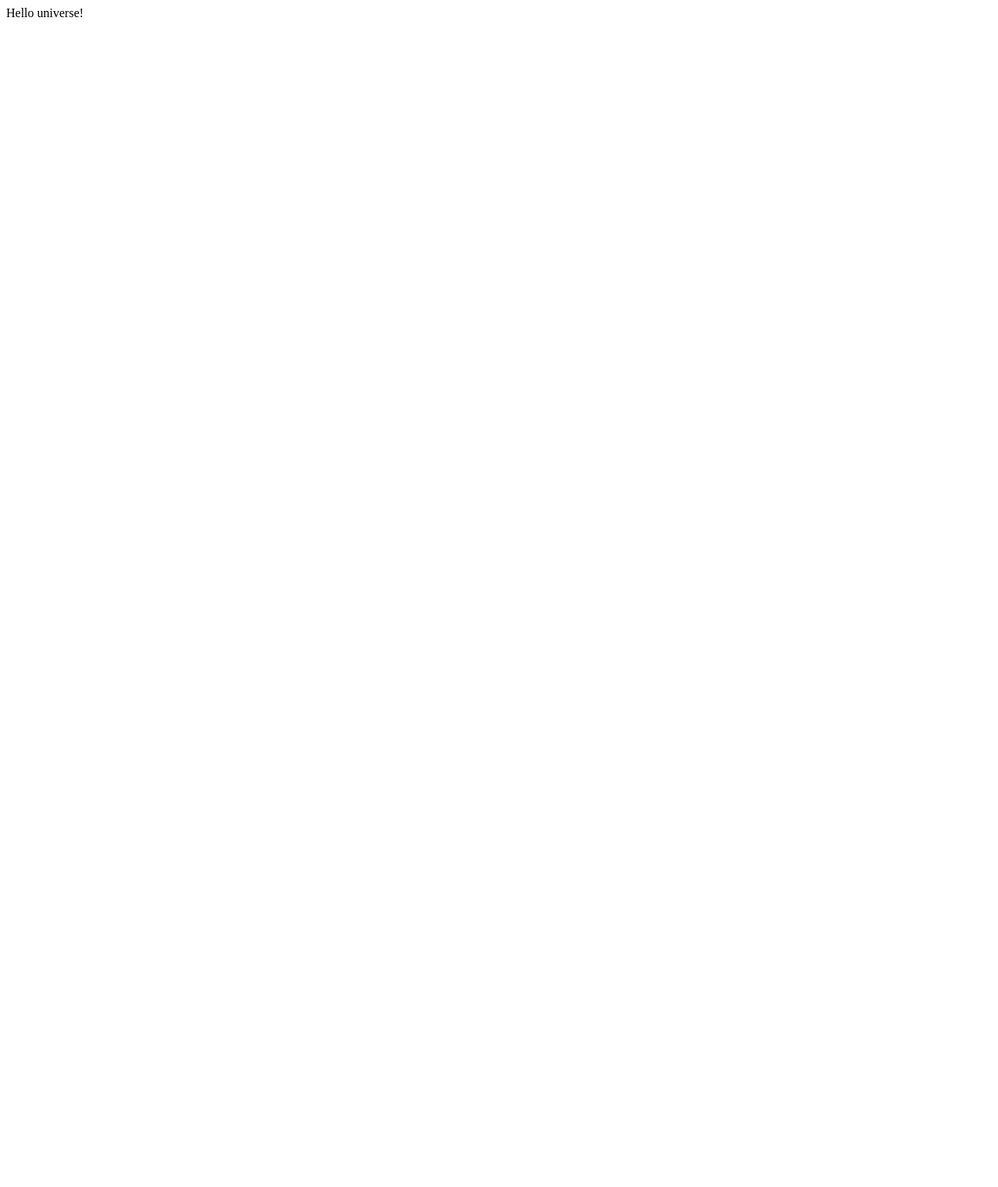
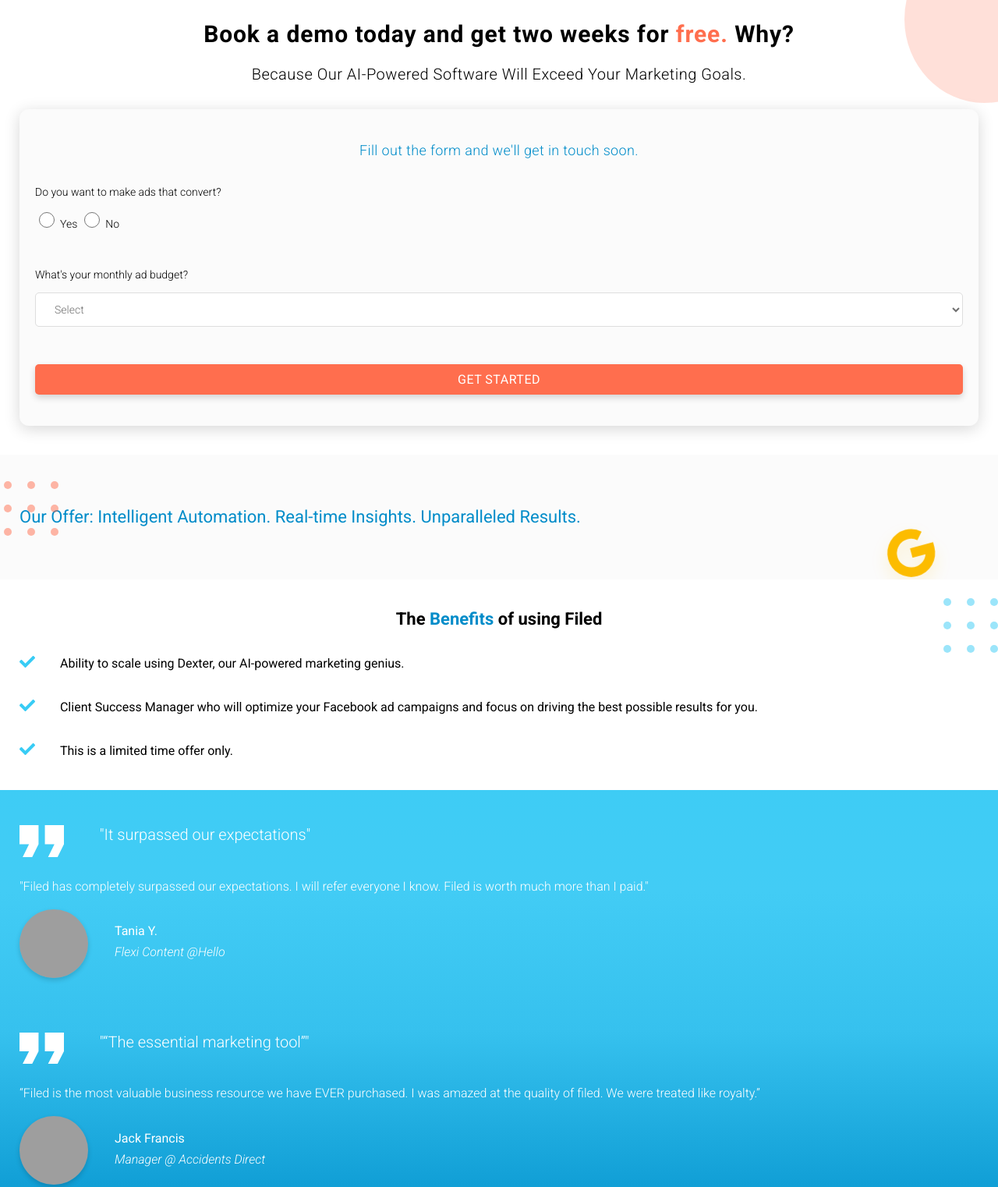
Before and after one commit to lghimfus/just-a-landing-page, a plain HTML site: page index.html in a window 1280 px wide. Shown: the top 1522 px of the page at 78% size. Before the commit the page ends 800 px from the top, so only its background shows below. Drawn offline with Linux system fonts and the light colour scheme; grey boxes are pictures that could not be loaded.

Commit message:
add content and mobile first design

```diff
--- a/index.html
+++ b/index.html
@@ -3,9 +3,182 @@
   <head>
     <meta charset="UTF-8" />
     <meta name="viewport" content="width=device-width, initial-scale=1.0" />
+    <link rel="stylesheet" href="style.css" />
     <title>Just a landing page</title>
   </head>
   <body>
-    <div>Hello universe!</div>
+    <div class="wrapper">
+      <!--  -->
+      <section class="book">
+        <div class="ic-semi-circle"></div>
+
+        <div class="section top-container intro">
+          <h1>
+            Book a demo today and get two weeks for <span>free.</span> Why?
+          </h1>
+          <p>
+            Because Our AI-Powered Software Will Exceed Your Marketing Goals.
+          </p>
+        </div>
+        <div class="section top-container get-started">
+          <div class="ic-group"></div>
+          <div class="get-started-form">
+            <form action="/action_page.php">
+              <div class="form-header">
+                Fill out the form and we'll get in touch soon.
+              </div>
+              <p>Do you want to make ads that convert?</p>
+              <input
+                type="radio"
+                id="convertYes"
+                name="convertAnswer"
+                value="convertYes"
+              />
+              <label for="convertYes">Yes</label>
+              <input
+                type="radio"
+                id="convertNo"
+                name="convertAnswer"
+                value="convertNo"
+              />
+              <label for="convertNo">No</label>
+
+              <br />
+
+              <p>What's your monthly ad budget?</p>
+              <select name="budget" id="budget">
+                <option value="" disabled selected>Select</option>
+                <option value="100">100</option>
+                <option value="200">200</option>
+              </select>
+
+              <input type="submit" value="Get started" />
+            </form>
+          </div>
+        </div>
+      </section>
+
+      <!--  -->
+      <section class="offer">
+        <p>
+          Our Offer: Intelligent Automation. Real-time Insights. Unparalleled
+          Results.
+        </p>
+      </section>
+
+      <!--  -->
+      <section class="benefits">
+        <div class="benefits-title">
+          <div class="ic-group-blue"></div>
+          <p>The <span>Benefits</span> of using Filed</p>
+        </div>
+        <div class="benefits-features">
+          <div class="features-row">
+            <img src="img/Icon awesome-check.svg" alt="" />
+            <span>
+              Ability to scale using Dexter, our AI-powered marketing genius.
+            </span>
+          </div>
+          <div class="features-row">
+            <img src="img/Icon awesome-check.svg" alt="" />
+            <span>
+              Client Success Manager who will optimize your Facebook ad
+              campaigns and focus on driving the best possible results for you.
+            </span>
+          </div>
+          <div class="features-row">
+            <img src="img/Icon awesome-check.svg" alt="" />
+            <span>This is a limited time offer only.</span>
+          </div>
+        </div>
+      </section>
+
+      <!--  -->
+      <section class="testimonials">
+        <div class="entry">
+          <div class="entry-header">
+            <img src="img/Icon material-format-quote.svg" />
+            <span>"It surpassed our expectations"</span>
+          </div>
+          <div class="entry-body">
+            "Filed has completely surpassed our expectations. I will refer
+            everyone I know. Filed is worth much more than I paid."
+          </div>
+          <div class="entry-identity">
+            <img
+              src="https://source.unsplash.com/1600x1600?portrait"
+              alt=""
+              class="entry-pic"
+            />
+            <div class="entry-details">
+              <p class="entry-name">Tania Y.</p>
+              <p class="entry-job">Flexi Content @Hello</p>
+            </div>
+          </div>
+        </div>
+
+        <div class="entry">
+          <div class="entry-header">
+            <img src="img/Icon material-format-quote.svg" />
+            <span>"“The essential marketing tool”"</span>
+          </div>
+          <div class="entry-body">
+            “Filed is the most valuable business resource we have EVER
+            purchased. I was amazed at the quality of filed. We were treated
+            like royalty.”
+          </div>
+          <div class="entry-identity">
+            <img
+              src="https://source.unsplash.com/1600x1600?portrait"
+              alt=""
+              class="entry-pic"
+            />
+            <div class="entry-details">
+              <p class="entry-name">Jack Francis</p>
+              <p class="entry-job">Manager @ Accidents Direct</p>
+            </div>
+          </div>
+        </div>
+
+        <div class="entry">
+          <div class="entry-header">
+            <img src="img/Icon material-format-quote.svg" />
+            <span>“Your company is truly upstanding"</span>
+          </div>
+          <div class="entry-body">
+            “The service was excellent. After using filed my business
+            skyrocketed! It really saves me time and effort.”
+          </div>
+          <div class="entry-identity">
+            <img
+              src="https://source.unsplash.com/1600x1600?portrait"
+              alt=""
+              class="entry-pic"
+            />
+            <div class="entry-details">
+              <p class="entry-name">Dawna N.</p>
+              <p class="entry-job">Editor @ Museum of Typography</p>
+            </div>
+          </div>
+        </div>
+      </section>
+
+      <!-- Footer -->
+      <footer>
+        <p>Copyright &copy; 2020. All Rights Reserved.</p>
+        <ul>
+          <li><a href="#">Home</a></li>
+          <li><a href="#">Features</a></li>
+          <li><a href="#">Terms</a></li>
+          <li><a href="#">Privacy</a></li>
+          <li><a href="#">Contact us</a></li>
+        </ul>
+        <ul>
+          <li><a href="#">Facebook</a></li>
+          <li><a href="#">Instagram</a></li>
+          <li><a href="#">Twitter</a></li>
+        </ul>
+      </footer>
+    </div>
   </body>
 </html>
--- /dev/null
+++ b/style.css
@@ -0,0 +1,323 @@
+@import url("https://fonts.googleapis.com/css2?family=Roboto:ital,wght@0,300;0,400;0,500;0,700;1,300&display=swap");
+
+:root {
+  /* Colors: */
+  --color-ff6e4e: #ff6e4e;
+  --color-38ccf5: #38ccf5;
+  --color-000000: #000000;
+  --color-ffffff: #ffffff;
+  --color-fbfbfb: #fbfbfb;
+  --color-dedede: #dedede;
+  --color-707070: #707070;
+  --color-008cc9: #008cc9;
+  --color-38ccf51c: #38ccf5;
+  --color-0052ef: #0052ef;
+  --color-e4e4e4: #e4e4e4;
+  --color-0037ff80: #0037ff;
+  --color-00509d: #00509d;
+  --color-006cc9: #006cc9;
+
+  /* Font/text values */
+  --font-family-roboto: Roboto;
+  --font-style-normal: 300;
+  --font-weight-normal: normal;
+  --font-size-14: 14px;
+  --font-size-16: 16px;
+  --font-size-18: 18px;
+  --font-size-25: 25px;
+  --font-size-28: 28px;
+  --font-size-34: 34px;
+  --font-size-45: 45px;
+  --font-size-54: 54px;
+  --character-spacing-0: 0px;
+  --line-spacing-17: 17px;
+  --line-spacing-19: 19px;
+  --line-spacing-22: 22px;
+  --line-spacing-30: 30px;
+  --line-spacing-34: 34px;
+  --line-spacing-41: 41px;
+  --line-spacing-54: 54px;
+  --line-spacing-65: 65px;
+}
+
+*,
+::before,
+::after {
+  box-sizing: border-box;
+}
+
+html,
+body {
+  margin: 0;
+  padding: 0;
+}
+
+body {
+  font-family: var(--font-family-roboto);
+}
+
+div {
+  padding: 0;
+}
+
+.wrapper {
+  /* padding: 25px; */
+}
+
+.book {
+  /* background: var(--color-0052ef) 0% 0% no-repeat padding-box; */
+  padding: 25px;
+  display: flex;
+  flex-direction: column;
+}
+
+.book .intro > h1 {
+  position: relative;
+  margin: 0;
+  width: 100%;
+  font: normal normal bold 30px/37px Roboto;
+  color: var(--color-000000);
+  text-align: center;
+  letter-spacing: 0.9px;
+}
+
+.book .intro > h1 > span {
+  color: var(--color-ff6e4e);
+}
+
+.book .intro > p {
+  position: relative;
+  font: var(--font-style-normal) normal var(--font-weight-normal) 20px/26px
+    Roboto;
+  color: var(--color-000000);
+  text-align: center;
+  letter-spacing: 0.5px;
+}
+
+.get-started > .get-started-form {
+  position: relative;
+  margin: 12px 0;
+  padding: 40px 20px 40px 20px;
+  background: var(--color-fbfbfb) 0% 0% no-repeat padding-box;
+  background: #fbfbfb 0% 0% no-repeat padding-box;
+  box-shadow: 0px 4px 20px #00000029;
+  border-radius: 12px;
+}
+
+.get-started > .get-started-form .form-header {
+  position: relative;
+  padding: 0 26px 0 26px;
+  font: var(--font-style-normal) normal var(--font-weight-normal)
+    var(--font-size-18) / 26px Roboto;
+  color: var(--color-008cc9);
+  text-align: center;
+  letter-spacing: 0.36px;
+}
+
+.get-started > .get-started-form p {
+  position: relative;
+  margin-block-start: 2rem;
+  font: var(--font-style-normal) normal var(--font-weight-normal)
+    var(--font-size-14) / var(--line-spacing-17) var(--font-family-roboto);
+  letter-spacing: var(--character-spacing-0);
+  color: var(--color-000000);
+}
+
+.get-started > .get-started-form p:last-of-type {
+  margin-block-start: 3rem;
+}
+
+.get-started > .get-started-form > form label {
+  font: var(--font-style-normal) normal var(--font-weight-normal)
+    var(--font-size-14) / var(--line-spacing-17) Roboto;
+}
+
+.get-started > .get-started-form > form input[type="radio"] {
+  width: 20px;
+  height: 20px;
+  background: var(--color-ffffff) 0% 0% no-repeat padding-box;
+  border: 1px solid var(--color-707070);
+}
+
+.get-started > .get-started-form > form input[type="radio"]:checked {
+  background: var(--color-38ccf5) 0% 0% no-repeat padding-box;
+}
+
+.get-started > .get-started-form > form select {
+  width: 100%;
+  padding: 12px 20px 12px 20px;
+  background: var(--color-ffffff) 0% 0% no-repeat padding-box;
+  border: 1px solid var(--color-dedede);
+  border-radius: 5px;
+
+  font: var(--font-style-normal) normal var(--font-weight-normal)
+    var(--font-size-14) / var(--line-spacing-17) var(--font-family-roboto);
+  color: var(--color-707070);
+}
+
+.get-started > .get-started-form > form input[type="submit"] {
+  padding: 10px 0;
+  margin-top: 3rem;
+  width: 100%;
+  background: var(--color-ff6e4e) 0% 0% no-repeat padding-box;
+  box-shadow: 0px 4px 8px #00000029;
+  font: var(--font-style-normal) normal bold var(--font-size-16) /
+    var(--line-spacing-19) var(--font-family-roboto);
+  border-style: none;
+  border-radius: 5px;
+
+  color: var(--color-ffffff);
+  text-align: center;
+  letter-spacing: 0.48px;
+  text-transform: uppercase;
+}
+
+.book .ic-semi-circle {
+  position: absolute;
+  top: 0;
+  right: 0;
+  width: 120px;
+  height: 132px;
+  background: transparent url("/img/Subtraction_19.svg") 0% 0% no-repeat
+    padding-box;
+}
+
+section.book .ic-group {
+  position: absolute;
+  top: 617px;
+  left: 5px;
+  width: 70px;
+  height: 70px;
+  background: transparent url("img/Group_350.svg ") 0% 0% no-repeat padding-box;
+}
+
+section.offer {
+  padding: 43px 45px 43px 25px;
+  background: transparent url("img/Group_391.svg") 0% 0% no-repeat;
+  font: var(--font-style-normal) normal 22px / var(--line-spacing-30)
+    var(--font-family-roboto);
+  background-position: center;
+  background-size: cover;
+  font-weight: 400;
+  color: var(--color-008cc9);
+  text-align: left;
+}
+section.benefits {
+  position: relative;
+  padding: 36px 25px;
+}
+
+section.benefits .benefits-title {
+  padding: 0px 80px;
+  margin: 0;
+  font: normal normal bold 22px/30px Roboto;
+  letter-spacing: var(--character-spacing-0);
+  text-align: center;
+  letter-spacing: 0px;
+  opacity: 1;
+}
+
+section.benefits .benefits-title span {
+  color: var(--color-008cc9);
+}
+
+section.benefits .benefits-title p {
+  margin: 0;
+  padding: 0;
+}
+
+section.benefits .ic-group-blue {
+  position: absolute;
+  right: 0px;
+  top: 24px;
+  width: 70px;
+  height: 70px;
+  background: transparent url("img/Group_61.svg") 0% 0% no-repeat padding-box;
+}
+
+section.benefits .benefits-features .features-row {
+  display: flex;
+  flex-direction: row;
+  align-items: baseline;
+  margin-top: 28px;
+}
+
+section.benefits .benefits-features .features-row > span {
+  margin-left: 32px;
+  color: var(--color-000000);
+  font: normal normal normal 16px/28px Roboto;
+}
+
+section.testimonials {
+  padding: 10px 25px;
+  background: transparent
+    linear-gradient(
+      180deg,
+      var(--color-38ccf5) 0%,
+      #3eccf5 0%,
+      #42ccf5 16%,
+      #36c1ee 38%,
+      #119fd6 62%,
+      #2a97bf 81%,
+      #108abf 100%
+    )
+    0% 0% no-repeat padding-box;
+}
+
+section.testimonials .entry {
+  padding: 35px 0;
+}
+
+section.testimonials .entry .entry-header {
+  display: flex;
+  flex-direction: row;
+}
+
+section.testimonials .entry .entry-header > span {
+  font-family: var(--font-family-roboto);
+  font-weight: 400;
+  font: var(--font-style-normal) normal normal 20px/24px
+    var(--font-family-roboto);
+  color: var(--color-ffffff);
+  margin-left: 46px;
+}
+
+section.testimonials .entry .entry-body {
+  margin-top: 25px;
+  font: var(--font-style-normal) normal var(--font-weight-normal)
+    var(--font-size-16) / 26px var(--font-family-roboto);
+  color: var(--color-ffffff);
+}
+
+section.testimonials .entry .entry-identity {
+  display: flex;
+  flex-direction: row;
+  margin-top: 16px;
+}
+
+section.testimonials .entry .entry-identity img {
+  width: 88px;
+  height: 88px;
+  box-shadow: 0px 3px 6px #00000029;
+  border-radius: 50%;
+}
+
+section.testimonials .entry .entry-identity .entry-details {
+  margin-left: 32px;
+  align-self: center;
+}
+
+section.testimonials .entry .entry-identity .entry-details .entry-name {
+  color: var(--color-ffffff);
+}
+
+section.testimonials .entry .entry-identity .entry-details .entry-job {
+  font: italic normal var(--font-weight-normal) var(--font-size-16) / 28px
+    var(--font-family-roboto);
+  color: var(--color-ffffff);
+}
+
+section.testimonials .entry .entry-identity .entry-details p {
+  margin: 0;
+  padding: 2px;
+}
```
Also changed, not shown: img/Group_350.svg (added), img/Group_391.svg (added), img/Group_61.svg (added), img/Icon awesome-check.svg (added), img/Icon material-format-quote.svg (added), img/Subtraction_19.svg (added).
